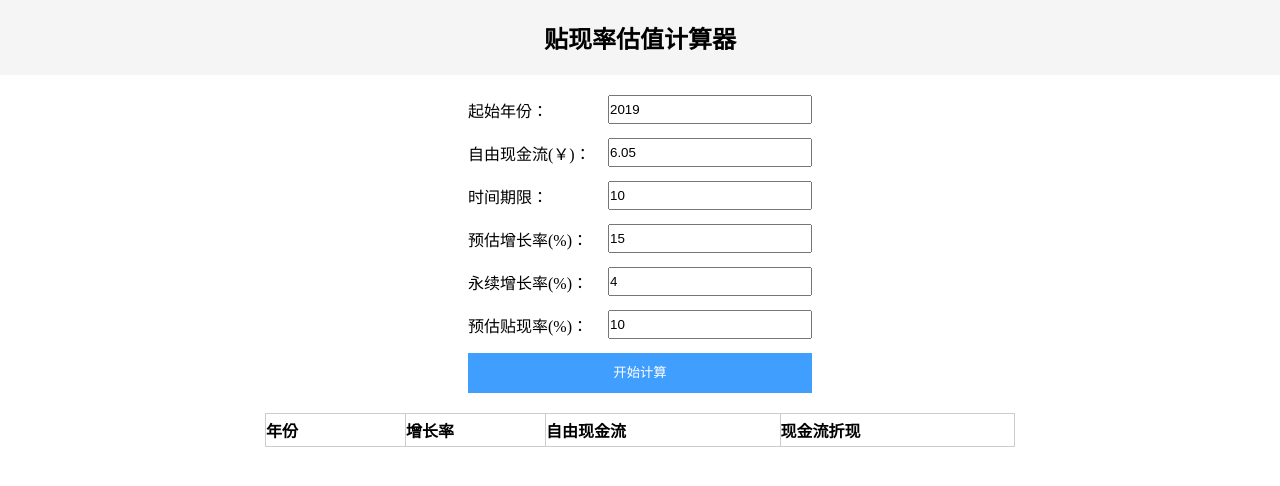
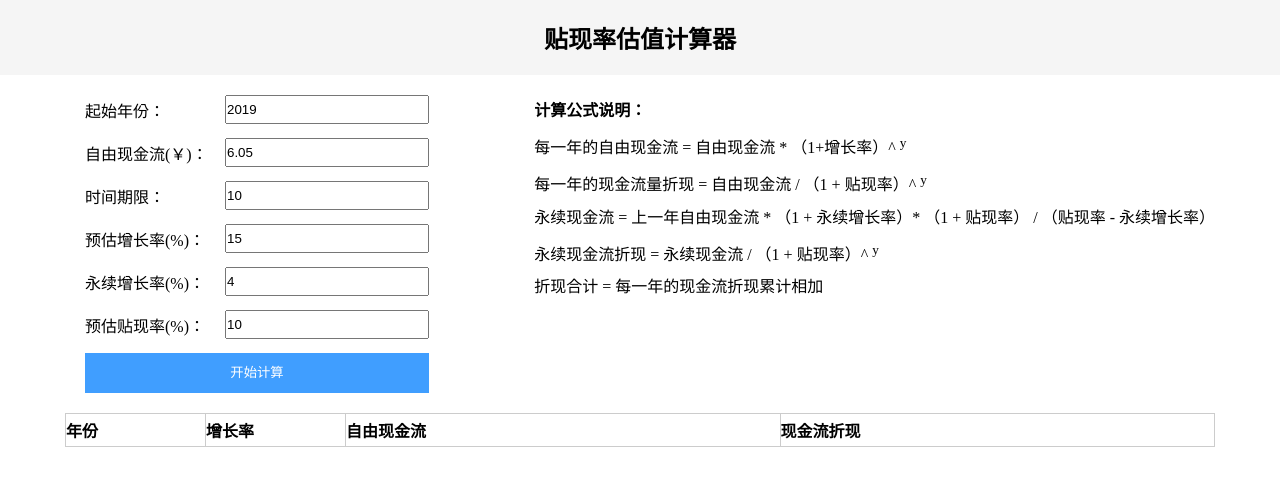
Before and after one commit to zhangweida1995/compute, a plain HTML site: page index.html in a window 1280 px wide. Drawn offline with Linux system fonts and the light colour scheme.

Commit message:
增加公式说明

```diff
--- a/index.html
+++ b/index.html
@@ -20,18 +20,19 @@
   }
 
   .comput-box {
-    width: 750px;
+    width: 1150px;
     margin: 0 auto;
   }
 
   .input-group {
     padding: 20px;
+    float: left;
   }
 
   .input-group-item {
     display: flex;
     align-items: center;
-    justify-content: center;
+    /* justify-content: center; */
     margin-bottom: 14px;
     position: relative;
   }
@@ -71,8 +72,15 @@
     color: red;
     font-size: 14px;
     position: absolute;
-    left: calc(710px - 344px / 2);
+    right: calc(60px - 384px / 2);
     display: none;
+    width: 120px;
+  }
+
+  .doc-desc {
+    padding-top: 20px;
+    float: right;
+    line-height: 32px;
   }
 
   table {
@@ -131,6 +139,14 @@
       <div class="input-group-item">
         <input type="button" value="开始计算" id="sumbit" onclick="submit()" />
       </div>
+    </div>
+    <div class="doc-desc">
+      <h4>计算公式说明：</h4>
+      <p> 每一年的自由现金流 = 自由现金流 * （1+增长率）^ <sup>y</sup></p>
+      <p>每一年的现金流量折现 = 自由现金流 / （1 + 贴现率）^ <sup>y</sup></p>
+      <p>永续现金流 = 上一年自由现金流 * （1 + 永续增长率）* （1 + 贴现率） / （贴现率 - 永续增长率）</p>
+      <p>永续现金流折现 = 永续现金流 / （1 + 贴现率）^ <sup>y</sup></p>
+      <p>折现合计 = 每一年的现金流折现累计相加</p>
     </div>
     <div class="table-wrapper">
       <table border="1" cellspacing="0" cellpadding="0">
```
